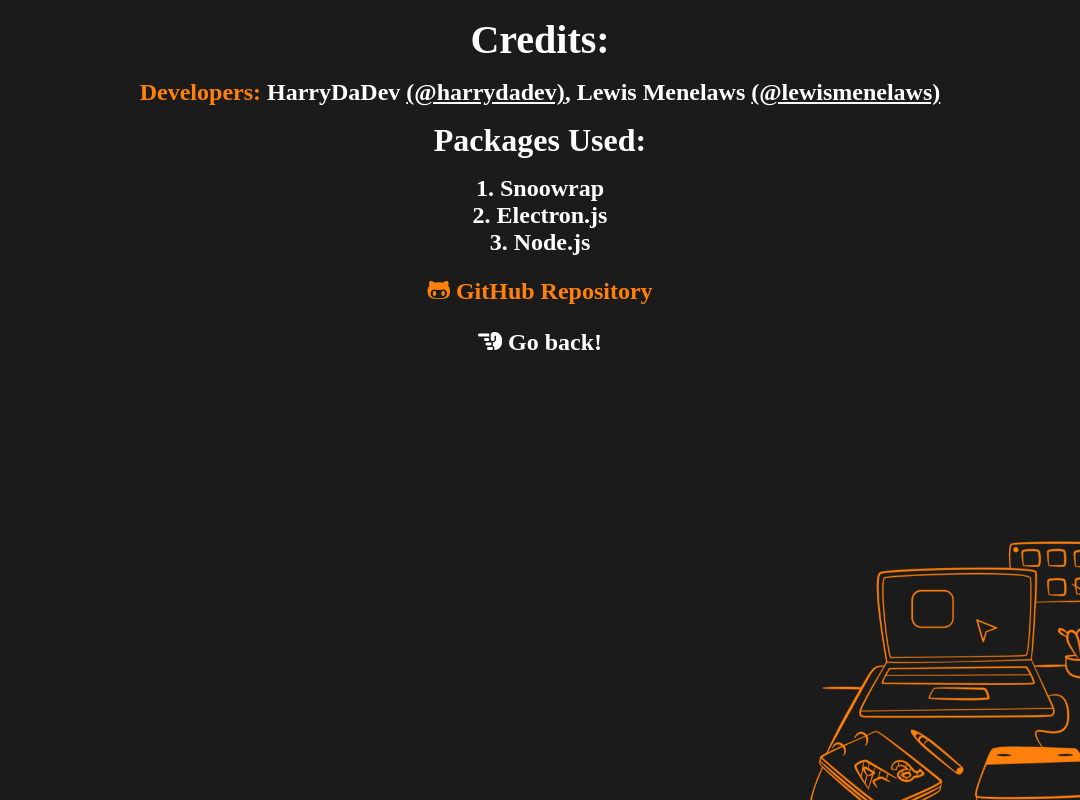
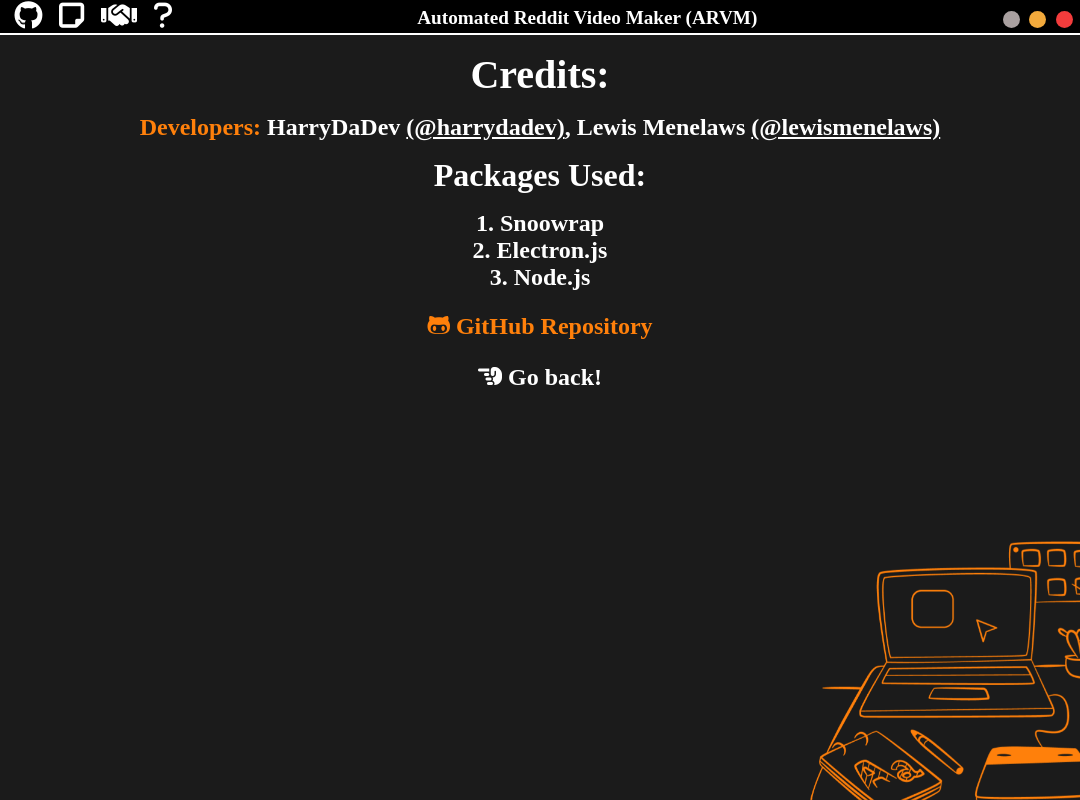
Before and after one commit to ImmaHarry/ElectronJS-Reddit-Bot, an Electron app: page Webpage Files/credits.html in a window 1080 px wide. Drawn offline with Linux system fonts and the light colour scheme; a web font is replaced by a local one.

Commit message:
Made a title bar, unfunction as of now.

```diff
--- a/Webpage Files/credits.html
+++ b/Webpage Files/credits.html
@@ -7,8 +7,27 @@
     <link href="https://fonts.googleapis.com/css2?family=Alatsi&family=Antonio&display=swap" rel="stylesheet">
     <link rel="stylesheet" href="https://cdnjs.cloudflare.com/ajax/libs/font-awesome/6.1.0/css/all.min.css" integrity="sha512-10/jx2EXwxxWqCLX/hHth/vu2KY3jCF70dCQB8TSgNjbCVAC/8vai53GfMDrO2Emgwccf2pJqxct9ehpzG+MTw==" crossorigin="anonymous" referrerpolicy="no-referrer" />
     <link rel="stylesheet" href="../css/credits.css">
+    <link rel="stylesheet" href="../css/titlebar.css">
 </head>
 <body>
+    <div class="titlebar">
+        <div class="titlebar-content">
+            <div class="titlebar-content-left">
+                    <a href="#"><i class="fa-brands fa-github"></i></a>
+                    <a href="#"><i class="fa-solid fa-note-sticky"></i></a>
+                    <a href="#"><i class="fa-solid fa-handshake"></i></a>
+                    <a href="#"><i class="fa-solid fa-question"></i></a>
+            </div>
+            <div class="titlebar-content-center">
+                <h1>Automated Reddit Video Maker (ARVM)</h1>
+            </div>
+            <div class="titlebar-content-right">
+                <button class="minimize"><img src="../site-assets/minimize.svg"></button>
+                <button class="maximize"><img src="../site-assets/maximize.svg"></button>
+                <button class="close"><img src="../site-assets/close.svg"></button>
+            </div>
+        </div>
+    </div>
     <div>
         <h1 class="credits-header">Credits:</h1>
         <div class="developer">Developers: <span>HarryDaDev <a href="https://github.com/ImmaHarry/">(@harrydadev)</a></span><span>, Lewis Menelaws <a href="https://github.com/elebumm/">(@lewismenelaws)</a></span></div>
@@ -21,7 +40,7 @@
     </div>
     <div>
         <a class="githubrepo" href="https://github.com/ImmaHarry/ElectronJS-Reddit-Bot"><i class="fa-brands fa-github-alt"></i> GitHub Repository</a><br>
-        <a href="landing-page.html" class="goback"><i class="fa-solid fa-hand-point-left"></i> Go back!</a>
+        <a href="index.html" class="goback"><i class="fa-solid fa-hand-point-left"></i> Go back!</a>
     </div>
     <img class="bg-img" src="../site-assets/credits-bg.png">
 </body>
--- a/css/landing-page.css
+++ b/css/landing-page.css
@@ -22,6 +22,7 @@
     font-family: Alatsi;
     text-align: center;
     padding: 1em;
+    margin-top: 1em;
 }
 
 .container {
--- /dev/null
+++ b/css/titlebar.css
@@ -0,0 +1,50 @@
+.titlebar {
+    background-color: black;
+    color: white;
+    font-size: 0.6em;
+    font-family: Alatsi;
+    font-weight: lighter;
+    user-select: none;
+    z-index: 1;
+    -webkit-app-region: drag;
+    border-bottom: white 2px solid;
+}
+
+.titlebar-content {
+    display: flex;
+    justify-content: space-between;
+}
+
+.titlebar-content-center {
+    display: flex;
+    justify-content: center;
+    margin-top: 0.75em;
+    -webkit-app-region: no-drag;
+}
+
+.titlebar-content a {
+    color: white;
+    text-decoration: none;
+    font-size: 3em;
+    margin-left: 0.5em;
+    user-select: none;
+    -webkit-app-region: no-drag;
+}
+
+.titlebar-content a:hover {
+    color: #FF9B3E;
+}
+
+.titlebar-content button {
+    background-color: rgba(255, 255, 255, 0);
+    border: none;
+    margin-right: 0.5em;
+    font-size: 1.5em;
+    user-select: none;
+    margin-top: 0.75em;
+    -webkit-app-region: no-drag;
+}
+
+.titlebar button:hover {
+    cursor: pointer;
+}
```
Also changed, not shown: Webpage Files/index.html (renamed from Webpage Files/landing-page.html, +19 -0 lines), main.js (+6 -3 lines), preload.js (renamed from scripts/preload.js), site-assets/close.svg (added), site-assets/maximize.svg (added), site-assets/minimize.svg (added).
